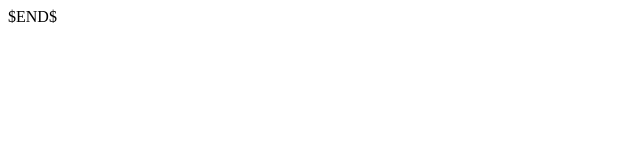
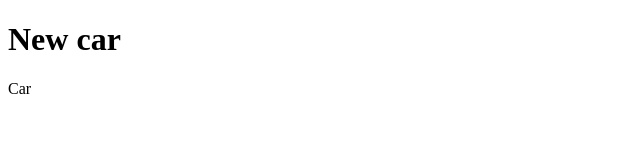
Before and after one commit to silavsale/node-salary-calc, a website: page public/car_create.html in a window 1280 px wide. Shown: the whole page, without its empty margins (0-640 px from the left). Drawn offline with Linux system fonts and the light colour scheme.

```diff
--- a/public/car_create.html
+++ b/public/car_create.html
@@ -2,9 +2,11 @@
 <html lang="en">
 <head>
     <meta charset="UTF-8">
-    <title>$Title$</title>
+    <title>Car</title>
 </head>
 <body>
-$END$
+<h1>New car</h1>
+<p>Car</p>
+
 </body>
 </html>
```
Also changed, not shown: 1 other file.
